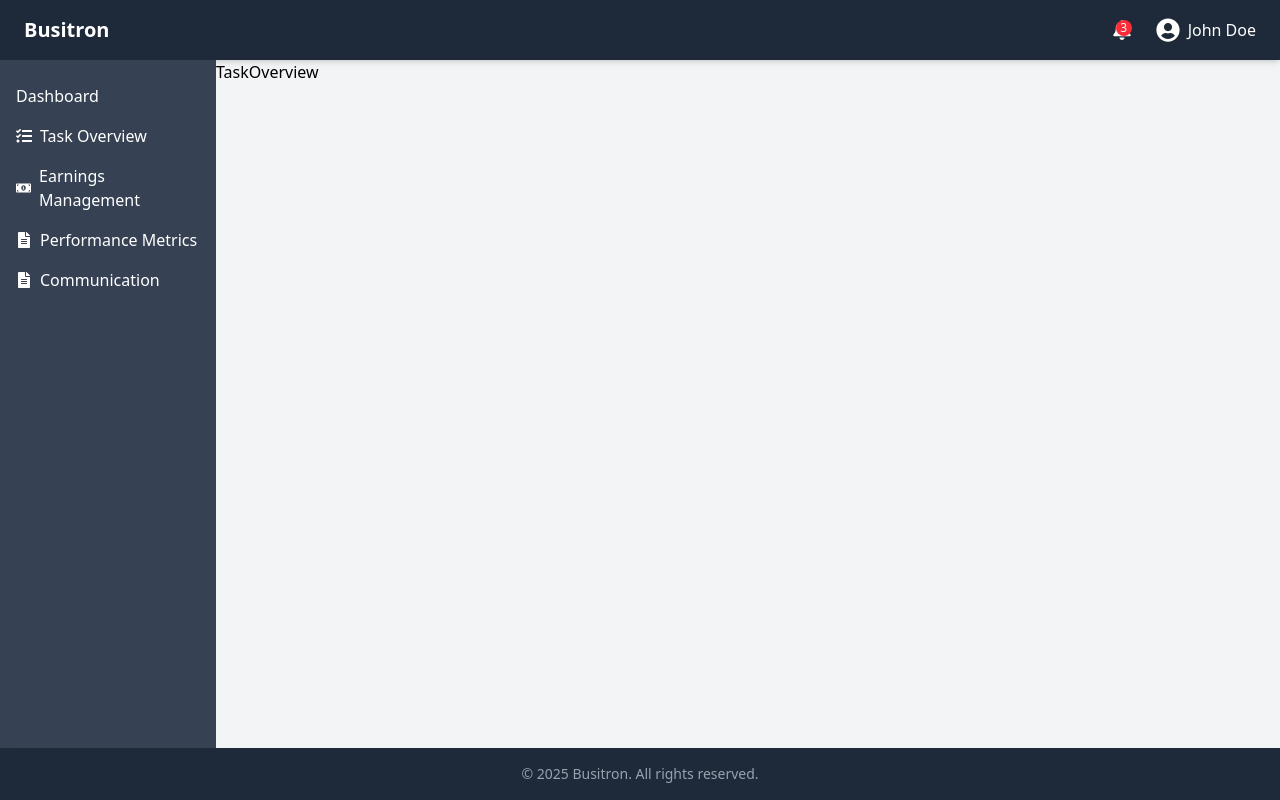
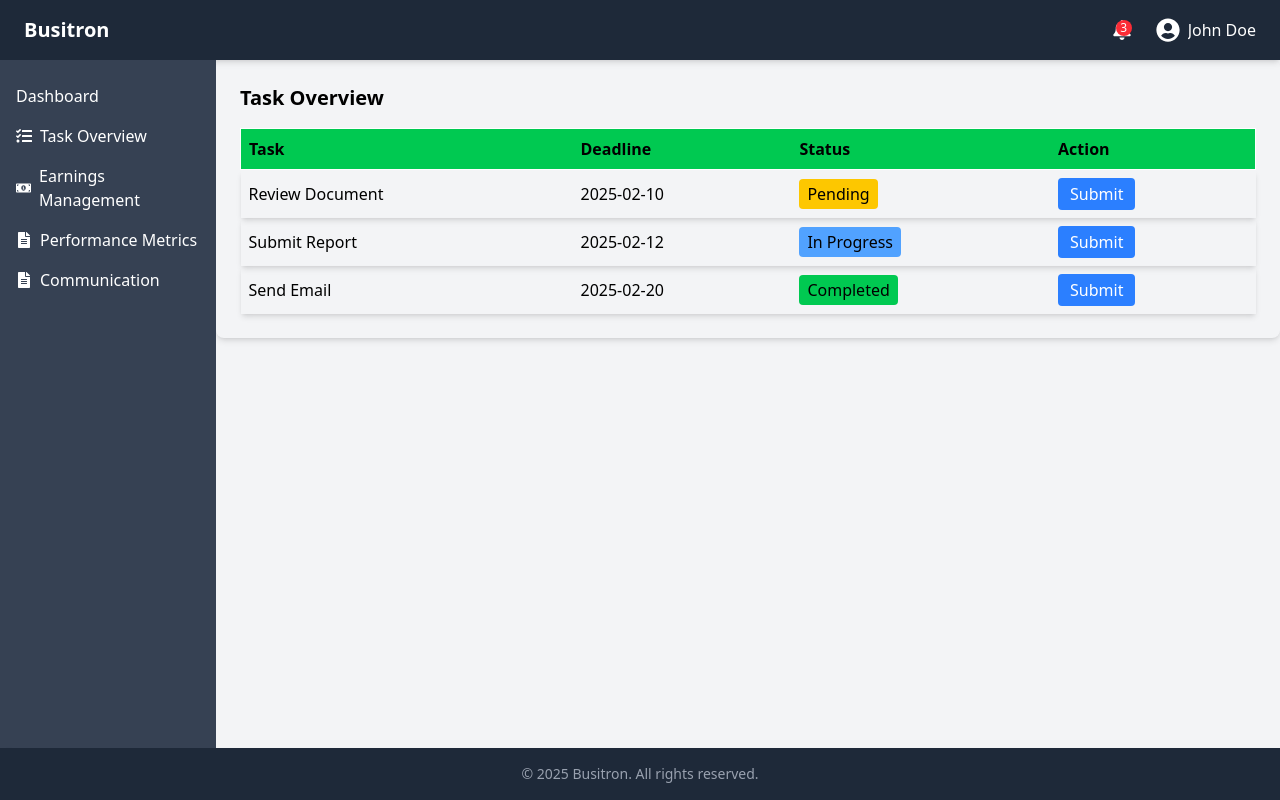
Before and after one commit to vishnusharmi/CompanyWebSite, a React (Vite) app in the folder company-website/: page /company/overview in a window 1280 px wide. Built offline with nearby package versions, Linux system fonts and the light colour scheme.

Commit message:
Added third party components

```diff
--- a/company-website/package.json
+++ b/company-website/package.json
@@ -11,7 +11,9 @@
   },
   "dependencies": {
     "@tailwindcss/vite": "^4.0.3",
+    "chart.js": "^4.4.7",
     "react": "^18.3.1",
+    "react-chartjs-2": "^5.3.0",
     "react-dom": "^18.3.1",
     "react-icons": "^5.4.0",
     "react-router-dom": "^7.1.5"
--- a/company-website/src/components/thirdPartDash/pages/communication/Communication.jsx
+++ b/company-website/src/components/thirdPartDash/pages/communication/Communication.jsx
@@ -1,11 +1,61 @@
-import React from 'react'
+import { useState } from "react";
+
+const allMessages = [
+  {
+    id: 1,
+    sender: "Admin",
+    text: "Complete the report by Feb 10.",
+    completed: true,
+  },
+  {
+    id: 2,
+    sender: "Admin",
+    text: "Payment has been processed.",
+    completed: false,
+  },
+];
 
 function Communication() {
+  const [messages, setMessages] = useState(allMessages);
+
+  function handleChange(id) {
+    setMessages((prev) => {
+      return prev.map((msg) => {
+        if (msg.id === id) {
+          return { ...msg, completed: !msg.completed }; // Toggling the completed task
+        } else {
+          return msg; // returning other tasks as it is
+        }
+      });
+    });
+  }
+
   return (
-    <div>
-       Communication
+    <div className="p-6 bg-white rounded-lg shadow-md">
+      <h2 className="text-xl font-bold mb-4">Messages</h2>
+      <ul>
+        {messages.map((msg) => (
+          <li key={msg.id} className="border-b py-2 flex justify-between">
+            <p>
+              {" "}
+              <strong>{msg.sender}:</strong> {msg.text}
+            </p>
+            <div className="flex items-center justify-between gap-1">
+              <label htmlFor="completed">Completed</label>
+              <input
+                type="checkbox"
+                name="completed"
+                id="completed"
+                checked={msg.completed}
+                className="ml-auto accent-pink-500 cursor-pointer checkbox-lg w-4 h-4"
+                onChange={() => handleChange(msg.id)}
+              />
+            </div>
+          </li>
+        ))}
+      </ul>
     </div>
-  )
+  );
 }
 
-export default Communication
+export default Communication;
--- a/company-website/src/components/thirdPartDash/pages/earningsManagement/EarningsManagement.jsx
+++ b/company-website/src/components/thirdPartDash/pages/earningsManagement/EarningsManagement.jsx
@@ -1,11 +1,18 @@
-import React from 'react'
-
 function EarningsManagement() {
   return (
-    <div>
-      EarningsManagement
+    <div className="p-6 bg-white rounded-lg shadow-md">
+      <h2 className="text-xl font-bold mb-4">Earnings Management</h2>
+      <div className="text-2xl font-semibold">₹5,25,000.00</div>
+      <button className="mt-4 bg-green-500 text-white px-4 py-2 rounded cursor-pointer hover:bg-green-600 transition-all">
+        Withdraw Funds
+      </button>
+      <h3 className="mt-6 font-bold">Transaction History</h3>
+      <ul className="mt-2">
+        <li className="border-b py-2">Task Payment - ₹30000.00</li>
+        <li className="border-b py-2">Task Payment - ₹15000.00</li>
+      </ul>
     </div>
-  )
+  );
 }
 
-export default EarningsManagement
+export default EarningsManagement;
--- a/company-website/src/components/thirdPartDash/pages/performanceMetrics/PerformanceMetrics.jsx
+++ b/company-website/src/components/thirdPartDash/pages/performanceMetrics/PerformanceMetrics.jsx
@@ -1,11 +1,72 @@
-import React from 'react'
+import { Bar } from "react-chartjs-2";
+import {
+  Chart as ChartJS,
+  CategoryScale,
+  LinearScale,
+  BarElement,
+  Title,
+  Tooltip,
+  Legend,
+} from "chart.js";
+
+// ✅ Register the required scales and components
+ChartJS.register(
+  CategoryScale,
+  LinearScale,
+  BarElement,
+  Title,
+  Tooltip,
+  Legend
+);
+
+const data = {
+  labels: [
+    "January",
+    "February",
+    "March",
+    "April",
+    "May",
+    "June",
+    "July",
+    "August",
+    "September",
+    "October",
+    "November",
+    "December",
+  ],
+  datasets: [
+    {
+      label: "Performance",
+      data: [65, 59, 80, 81, 56, 77, 23, 35, 56, 45, 100, 12],
+      backgroundColor: "rgba(54, 162, 235, 0.6)",
+    },
+  ],
+};
+
+const options = {
+  responsive: true,
+  plugins: {
+    legend: { position: "top" },
+    title: { display: true, text: "Performance Metrics" },
+  },
+  scales: {
+    x: {
+      categoryPercentage: 0.3,
+      barPercentage: 0.7,
+    },
+    y: {
+      beginAtZero: true,
+    },
+  },
+};
 
 function PerformanceMetrics() {
   return (
-    <div>
-      PerformanceMetrics
+    <div className="p-1 pl-3 text-white shadow-md overflow-hidden">
+      {/* <h2 className="text-xl font-semibold text-black">Performance Metrics</h2> */}
+      <Bar data={data} options={options} className="w-fit" />
     </div>
-  )
+  );
 }
 
-export default PerformanceMetrics
+export default PerformanceMetrics;
--- a/company-website/src/components/thirdPartDash/pages/taskOverview/TaskOverview.jsx
+++ b/company-website/src/components/thirdPartDash/pages/taskOverview/TaskOverview.jsx
@@ -1,11 +1,81 @@
-import React from 'react'
+import { useState } from "react";
 
 function TaskOverview() {
+  const [tasks, setTasks] = useState([
+    {
+      id: 1,
+      name: "Review Document",
+      deadline: "2025-02-10",
+      status: "Pending",
+    },
+    {
+      id: 2,
+      name: "Submit Report",
+      deadline: "2025-02-12",
+      status: "In Progress",
+    },
+    {
+      id: 3,
+      name: "Send Email",
+      deadline: "2025-02-20",
+      status: "Completed",
+    },
+  ]);
+
+  function handleClick(id) {
+    const currentTask = tasks.map((value) => {
+      if (value.id === id) {
+        value.status = "Completed";
+      }
+      return value;
+    });
+    setTasks(currentTask);
+  }
+
   return (
-    <div>
-      TaskOverview
+    <div className="p-6 rounded-lg shadow-md">
+      <h2 className="text-xl font-bold mb-4">Task Overview</h2>
+      <table className="w-full text-left ">
+        <thead>
+          <tr className="border bg-green-500 border-white">
+            <th className="p-2">Task</th>
+            <th className="p-2">Deadline</th>
+            <th className="p-2">Status</th>
+            <th className="p-2">Action</th>
+          </tr>
+        </thead>
+        <tbody>
+          {tasks.map((task) => (
+            <tr key={task.id} className="shadow-md border-b-gray-300">
+              <td className="p-2">{task.name}</td>
+              <td className="p-2">{task.deadline}</td>
+              <td className="p-2">
+                <span
+                  className={`px-2 py-1 rounded ${
+                    task.status === "Pending"
+                      ? "bg-yellow-400"
+                      : task.status === "In Progress"
+                      ? "bg-blue-400"
+                      : "bg-green-500"
+                  }`}
+                >
+                  {task.status}
+                </span>
+              </td>
+              <td className="p-2">
+                <button
+                  onClick={() => handleClick(task.id)}
+                  className="bg-blue-500 text-white px-3 py-1 rounded cursor-pointer"
+                >
+                  Submit
+                </button>
+              </td>
+            </tr>
+          ))}
+        </tbody>
+      </table>
     </div>
-  )
+  );
 }
 
-export default TaskOverview
+export default TaskOverview;
--- a/company-website/src/index.css
+++ b/company-website/src/index.css
@@ -1,9 +1,11 @@
 @import "tailwindcss";
 
+* {
+  overflow-x: hidden;
+}
 
-
-body{
-margin:0;
-padding:0;
-box-sizing: border-box;
+body {
+  margin: 0;
+  padding: 0;
+  box-sizing: border-box;
 }
```
Also changed, not shown: 1 other file (tests, documents, lock files or other folders).
